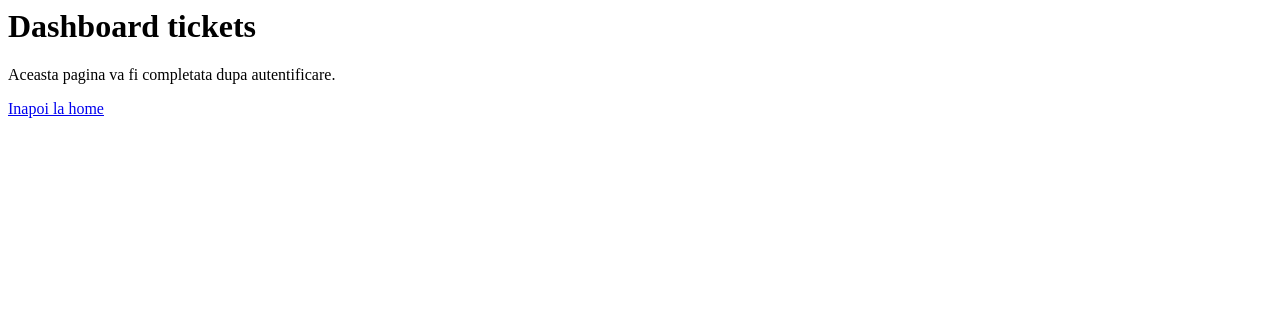
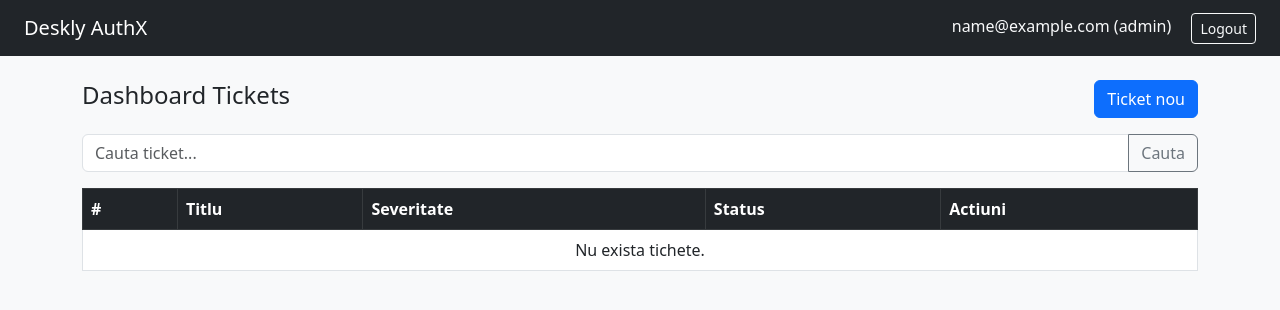
Before and after one commit to BgdPopa/DAS, a Flask app: page /tickets/dashboard in a window 1280 px wide. Shown: the top 310 px of the page. Run offline with Flask 3, Linux system fonts and the light colour scheme; the visitor is signed in with stand-in values (Sample User, id 1); data that the repository does not hold is empty.

Commit message:
Management tickete vulnerabile

```diff
--- a/app/routes/auth_routes.py
+++ b/app/routes/auth_routes.py
@@ -75,6 +75,7 @@ def login():
 
         # [VULN] Nu exista rate limiting sau blocare dupa incercari multiple
         session["user_id"] = user.id
+        session["email"] = user.email
         session["role"] = user.role
         session.permanent = True
 
--- a/app/routes/ticket_routes.py
+++ b/app/routes/ticket_routes.py
@@ -1,15 +1,107 @@
-from flask import Blueprint, render_template_string
+from functools import wraps
+
+from flask import Blueprint, request, session, redirect, url_for, render_template, flash
+
+from app.database import db
+from app.models import Ticket
+from app.routes.auth_routes import log_action
+
 
 tickets_bp = Blueprint("tickets", __name__, url_prefix="/tickets")
 
 
+def login_required(f):
+    # Verificam daca utilizatorul este autentificat inainte de a accesa ruta.
+    @wraps(f)
+    def decorated(*args, **kwargs):
+        if "user_id" not in session:
+            return redirect(url_for("auth.login"))
+
+        return f(*args, **kwargs)
+
+    return decorated
+
+
 @tickets_bp.route("/dashboard")
+@login_required
 def dashboard():
-    # Pagina temporara - va fi completata dupa ce testam autentificarea.
-    return render_template_string(
-        """
-        <h1>Dashboard tickets</h1>
-        <p>Aceasta pagina va fi completata dupa autentificare.</p>
-        <a href="/">Inapoi la home</a>
-        """
-    )
+    # [VULN] Returnam toate ticketele, nu doar cele ale utilizatorului curent.
+    tickets = Ticket.query.all()
+    return render_template("dashboard.html", tickets=tickets)
+
+
+@tickets_bp.route("/create", methods=["GET", "POST"])
+@login_required
+def create():
+    if request.method == "POST":
+        title = request.form.get("title")
+        description = request.form.get("description")
+        severity = request.form.get("severity", "LOW")
+
+        ticket = Ticket(
+            title=title,
+            description=description,
+            severity=severity,
+            owner_id=session["user_id"]
+        )
+
+        db.session.add(ticket)
+        db.session.commit()
+
+        log_action(session["user_id"], "CREATE_TICKET", "ticket", ticket.id)
+
+        flash("Ticket creat cu succes.", "success")
+        return redirect(url_for("tickets.dashboard"))
+
+    return render_template("create_ticket.html")
+
+
+@tickets_bp.route("/<int:ticket_id>")
+@login_required
+def view(ticket_id):
+    # [VULN] Nu verificam daca ticketul apartine utilizatorului curent - IDOR.
+    ticket = Ticket.query.get_or_404(ticket_id)
+
+    log_action(session["user_id"], "VIEW_TICKET", "ticket", ticket_id)
+
+    return render_template("view_ticket.html", ticket=ticket)
+
+
+@tickets_bp.route("/<int:ticket_id>/edit", methods=["GET", "POST"])
+@login_required
+def edit(ticket_id):
+    # [VULN] Orice utilizator autentificat poate edita orice ticket dupa ID - IDOR.
+    ticket = Ticket.query.get_or_404(ticket_id)
+
+    if request.method == "POST":
+        ticket.title = request.form.get("title")
+        ticket.description = request.form.get("description")
+        ticket.severity = request.form.get("severity", ticket.severity)
+        ticket.status = request.form.get("status", ticket.status)
+
+        db.session.commit()
+
+        log_action(session["user_id"], "EDIT_TICKET", "ticket", ticket_id)
+
+        flash("Ticket actualizat.", "success")
+        return redirect(url_for("tickets.dashboard"))
+
+    return render_template("edit_ticket.html", ticket=ticket)
+
+
+@tickets_bp.route("/search")
+@login_required
+def search():
+    query = request.args.get("q", "")
+
+    # [VULN] Query concatenat direct - vulnerabil la SQL injection.
+    results = db.session.execute(
+        db.text(
+            f"SELECT * FROM tickets "
+            f"WHERE title LIKE '%{query}%' OR description LIKE '%{query}%'"
+        )
+    ).fetchall()
+
+    log_action(session["user_id"], "SEARCH_TICKETS", "ticket")
+
+    return render_template("search_tickets.html", results=results, query=query)
--- a/app/templates/base.html
+++ b/app/templates/base.html
@@ -1,5 +1,6 @@
 <!doctype html>
 <html lang="ro">
+
 <head>
     <meta charset="utf-8">
     <meta name="viewport" content="width=device-width, initial-scale=1">
@@ -8,6 +9,7 @@
     <!-- Bootstrap este folosit pentru o interfata curata, fara sa pierdem timp pe CSS complex. -->
     <link href="https://cdn.jsdelivr.net/npm/bootstrap@5.3.0/dist/css/bootstrap.min.css" rel="stylesheet">
 </head>
+
 <body class="bg-light">
 
     <nav class="navbar navbar-dark bg-dark px-4 mb-4">
@@ -15,12 +17,23 @@
 
     <div>
         {% if session.user_id %}
-            <span class="text-light me-3">{{ session.role }}</span>
-            <a href="{{ url_for('auth.logout') }}" class="btn btn-sm btn-outline-light">Logout</a>
+            <!-- Afisam email-ul in navbar ca sa fie clar cu ce utilizator testam fiecare scenariu. -->
+            <span class="text-light me-3">
+                {{ session.email }} ({{ session.role }})
+            </span>
+
+            <a href="{{ url_for('auth.logout') }}" class="btn btn-sm btn-outline-light">
+                Logout
+            </a>
         {% else %}
             <!-- Linkurile sunt vizibile doar pentru utilizatorii neautentificati. -->
-            <a href="{{ url_for('auth.register') }}" class="btn btn-sm btn-outline-light me-2">Register</a>
-            <a href="{{ url_for('auth.login') }}" class="btn btn-sm btn-success">Login</a>
+            <a href="{{ url_for('auth.register') }}" class="btn btn-sm btn-outline-light me-2">
+                Register
+            </a>
+
+            <a href="{{ url_for('auth.login') }}" class="btn btn-sm btn-success">
+                Login
+            </a>
         {% endif %}
     </div>
 </nav>
@@ -36,4 +49,5 @@
     </div>
 
 </body>
+
 </html>
--- /dev/null
+++ b/app/templates/dashboard.html
@@ -0,0 +1,47 @@
+{% extends "base.html" %}
+
+{% block content %}
+<div class="d-flex justify-content-between align-items-center mb-3">
+    <h4>Dashboard Tickets</h4>
+    <a href="{{ url_for('tickets.create') }}" class="btn btn-primary">Ticket nou</a>
+</div>
+
+<form class="mb-3" method="GET" action="{{ url_for('tickets.search') }}">
+    <div class="input-group">
+        <input type="text" name="q" class="form-control" placeholder="Cauta ticket...">
+        <button class="btn btn-outline-secondary" type="submit">Cauta</button>
+    </div>
+</form>
+
+<!-- [VULN] In versiunea initiala, dashboard-ul afiseaza toate ticketele, nu doar pe cele ale utilizatorului curent. -->
+<table class="table table-bordered table-hover bg-white">
+    <thead class="table-dark">
+        <tr>
+            <th>#</th>
+            <th>Titlu</th>
+            <th>Severitate</th>
+            <th>Status</th>
+            <th>Actiuni</th>
+        </tr>
+    </thead>
+
+    <tbody>
+        {% for ticket in tickets %}
+        <tr>
+            <td>{{ ticket.id }}</td>
+            <td>{{ ticket.title }}</td>
+            <td>{{ ticket.severity }}</td>
+            <td>{{ ticket.status }}</td>
+            <td>
+                <a href="{{ url_for('tickets.view', ticket_id=ticket.id) }}" class="btn btn-sm btn-info">Vezi</a>
+                <a href="{{ url_for('tickets.edit', ticket_id=ticket.id) }}" class="btn btn-sm btn-warning">Editeaza</a>
+            </td>
+        </tr>
+        {% else %}
+        <tr>
+            <td colspan="5" class="text-center">Nu exista tichete.</td>
+        </tr>
+        {% endfor %}
+    </tbody>
+</table>
+{% endblock %}
```
Also changed, not shown: app/templates/create_ticket.html (added, +35 -0 lines), app/templates/edit_ticket.html (added, +44 -0 lines), app/templates/search_tickets.html (added, +34 -0 lines), app/templates/view_ticket.html (added, +23 -0 lines). Lines whose indentation alone changed are shown as unchanged.
